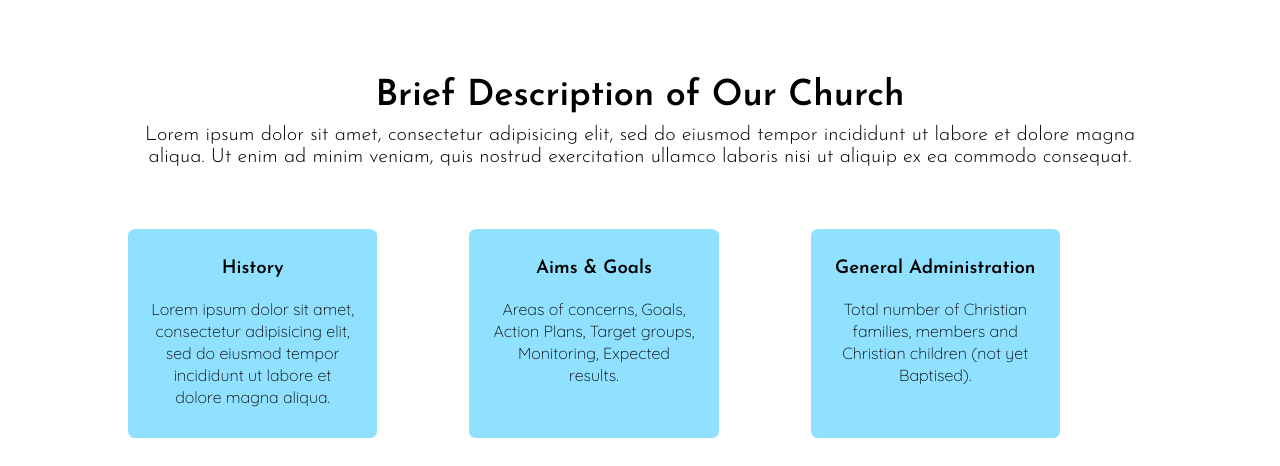
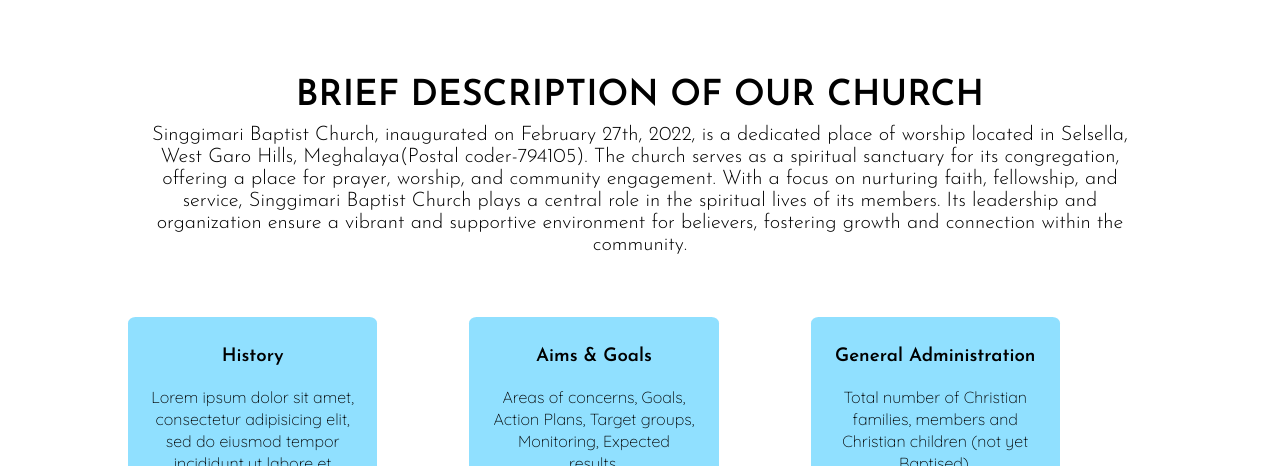
Before and after one commit to hendrixmk/singgimaribaptistchurch, a plain HTML site: page index.html in a window 1280 px wide. Shown: the part 822-1288 px from the top of the page. Drawn offline with nearby package versions, Linux system fonts and the light colour scheme; a web font is replaced by a local one.

Commit message:
Update index.html

```diff
--- a/index.html
+++ b/index.html
@@ -78,10 +78,15 @@
 
 	<!-- Description Section -->
 	<section class="description">
-	  <h1>Brief Description of Our Church</h1>
+	  <h1>BRIEF DESCRIPTION OF OUR CHURCH</h1>
 	  <p>
-		Lorem ipsum dolor sit amet, consectetur adipisicing elit, sed do eiusmod tempor incididunt ut labore et dolore magna aliqua. Ut enim ad minim veniam,
-		quis nostrud exercitation ullamco laboris nisi ut aliquip ex ea commodo consequat.
+		Singgimari Baptist Church, inaugurated on February 27th, 2022,
+		 is a dedicated place of worship located in Selsella, West Garo Hills, Meghalaya(Postal coder-794105).
+		 The church serves as a spiritual sanctuary for its congregation, offering a place for prayer, worship,
+		 and community engagement. With a focus on nurturing faith, fellowship, and service,
+		 Singgimari Baptist Church plays a central role in the spiritual lives of its members.
+		 Its leadership and organization ensure a vibrant and supportive environment for believers,
+		 fostering growth and connection within the community.
 	  </p>
 	  <div class="row">
 		<div class="description-col">
@@ -256,7 +261,6 @@
 		  </div>
 		</footer>
 	  </div>
-
 	  <script src ="js/scripts.js" defer></script>
 	  </body>
 	  </html>
```
